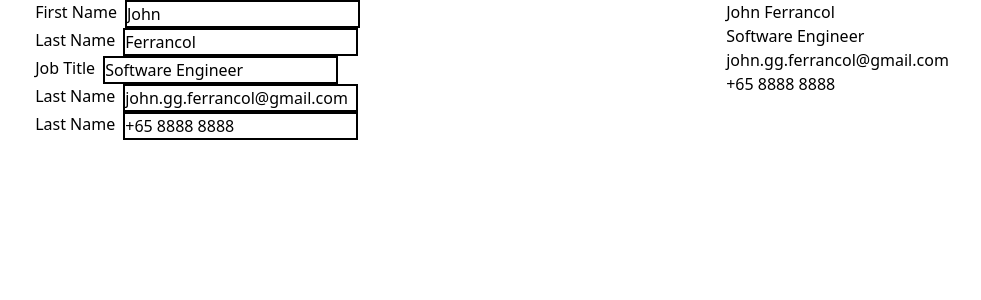
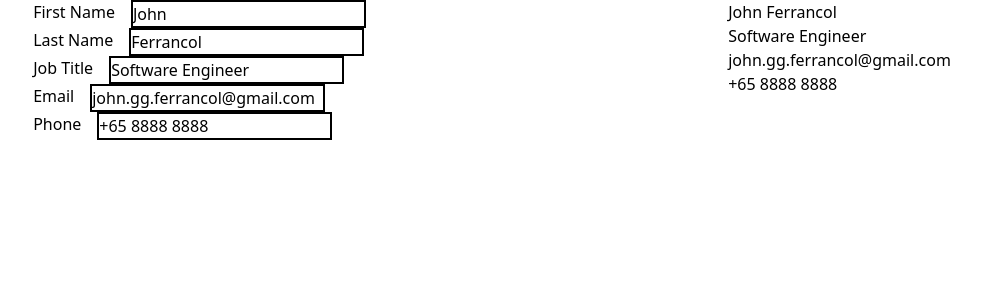
Before and after one commit to JohnFerrancol/cv-application, a React (Vite) app: page / in a window 1280 px wide. Shown: the top 300 px of the page, without its empty margins (148-1129 px from the left). Built offline with nearby package versions, Linux system fonts and the light colour scheme.

Commit message:
refactor: created InputField component for a centralised component for user inputs

```diff
--- a/src/components/formFields/GeneralInfoForm.jsx
+++ b/src/components/formFields/GeneralInfoForm.jsx
@@ -1,36 +1,13 @@
+import InputField from '../uiElements/InputField';
+
 export default function GeneralInfoForm({ firstName, lastName, title, email, phone, onChange }) {
   return (
     <>
-      <div className="flex gap-2">
-        <label htmlFor="firstName">First Name</label>
-        <input
-          className="border-2 border-gray"
-          id="firstName"
-          value={firstName}
-          onChange={onChange}
-        />
-      </div>
-      <div className="flex gap-2">
-        <label htmlFor="lastName">Last Name</label>
-        <input
-          className="border-2 border-gray"
-          id="lastName"
-          value={lastName}
-          onChange={onChange}
-        />
-      </div>
-      <div className="flex gap-2">
-        <label htmlFor="title">Job Title</label>
-        <input className="border-2 border-gray" id="title" value={title} onChange={onChange} />
-      </div>
-      <div className="flex gap-2">
-        <label htmlFor="email">Last Name</label>
-        <input className="border-2 border-gray" id="email" value={email} onChange={onChange} />
-      </div>
-      <div className="flex gap-2">
-        <label htmlFor="phone">Last Name</label>
-        <input className="border-2 border-gray" id="phone" value={phone} onChange={onChange} />
-      </div>
+      <InputField id="firstName" value={firstName} label="First Name" onChange={onChange} />
+      <InputField id="lastName" value={lastName} label="Last Name" onChange={onChange} />
+      <InputField id="title" value={title} label="Job Title" onChange={onChange} />
+      <InputField id="email" value={email} label="Email" onChange={onChange} />
+      <InputField id="phone" value={phone} label="Phone" onChange={onChange} />
     </>
   );
 }
--- /dev/null
+++ b/src/components/uiElements/InputField.jsx
@@ -0,0 +1,8 @@
+export default function InputField({ id, value, label, onChange }) {
+  return (
+    <div className="flex gap-4">
+      <label htmlFor={id}>{label}</label>
+      <input className="border-2 border-gray" id={id} value={value} onChange={onChange} />
+    </div>
+  );
+}
--- a/src/main.jsx
+++ b/src/main.jsx
@@ -1,6 +1,5 @@
 import { StrictMode } from 'react';
 import { createRoot } from 'react-dom/client';
-import './index.css';
 import App from './App.jsx';
 
 createRoot(document.getElementById('root')).render(
```
